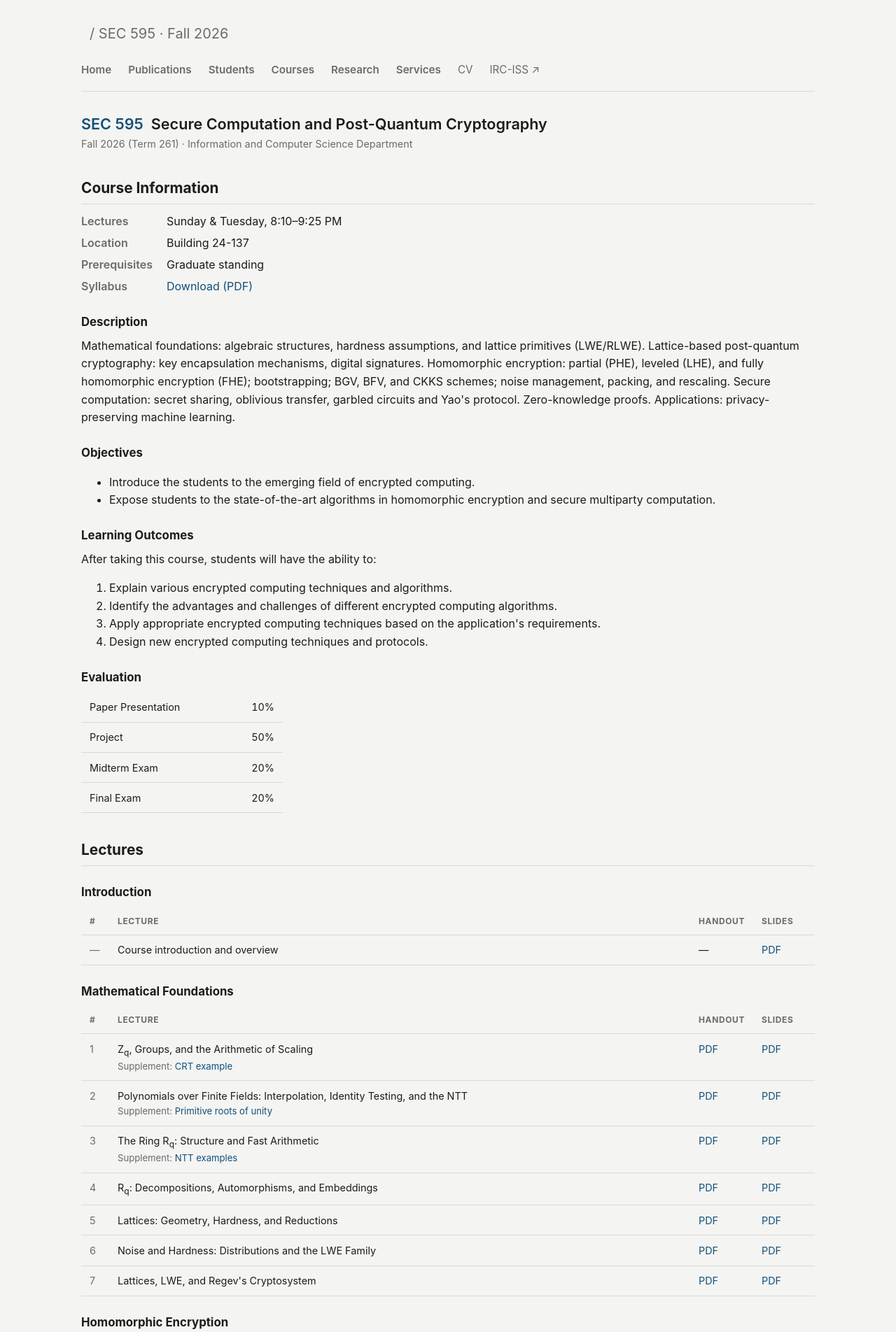
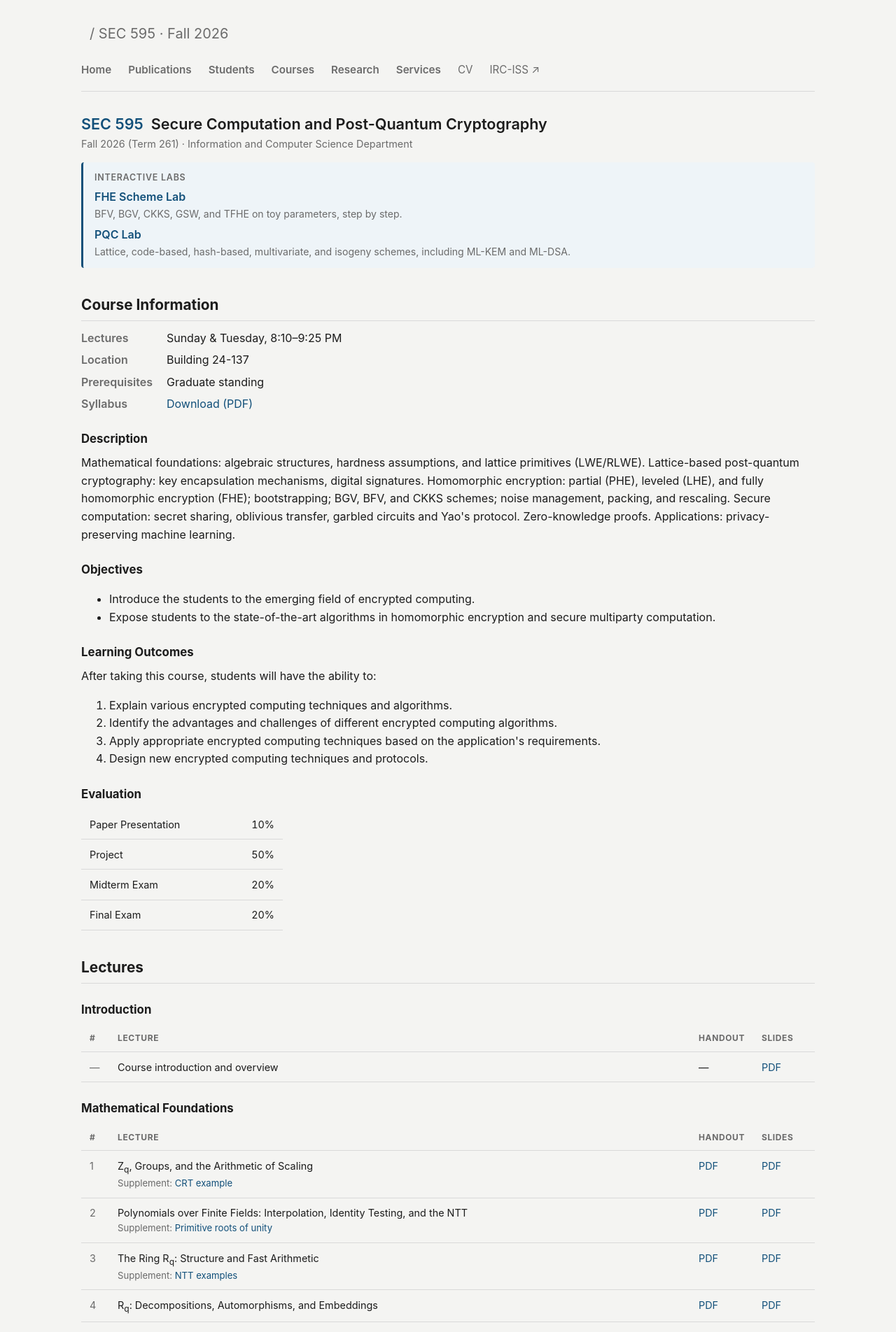
Before and after one commit to mfelemban/mfelemban.github.io, a Jekyll site: the page built from courses/sec595-261.html, in a window 1280 px wide. Shown: the top 1904 px of the page at 70% size. Built offline with Jekyll 4.4.1, drawn with Linux system fonts in a browser that asks for light colours; some of the changed text lies outside the part shown.

Commit message:
SEC 595: labs at top of page, L10/L11 examples, L15 retitled
- Show the FHE and PQC labs in an "Interactive labs" box at the top of the course page
- Add worked-example handouts to Lectures 10 and 11
- Retitle Lecture 15 "The TFHE Scheme" and attach the TFHE supplementary handout

Co-Authored-By: Claude Opus 5.5 <noreply@anthropic.com>
Claude-Session: https://claude.ai/code/session_01Xm9pnf65MuDCRA3G9eSZtE

```diff
--- a/_data/teaching/sec595_261.yml
+++ b/_data/teaching/sec595_261.yml
@@ -1,7 +1,7 @@
 # SEC 595 — Fall 2026 (Term 261). Rendered by _layouts/course.html.
 # Each lecture may have: n, title, handout, slides, extras (list of {title, url, kind, tab}).
 #   kind: label shown before the link (default "Supplement"); tab: lab tab to open (URL #fragment).
-# Each topic may have: labs (list of {title, url, note, tab}), shown under the topic heading.
+# labs (course level): list of {title, url, note, tab}, shown at the top of the page.
 #
 # Lab deep links (usable from handouts/slides):
 #   FHE lab tabs: bfv, bgv, ckks, gsw, tfhe, compare
@@ -152,6 +152,15 @@ links:
 
 materials: /files/SEC595-261
 
+labs:
+  - title: FHE Scheme Lab
+    url: FHE Scheme Lab.html
+    note: BFV, BGV, CKKS, GSW, and TFHE on toy parameters, step by step.
+  - title: PQC Lab
+    url: SEC595-PQC-Lab.html
+    tab: overview
+    note: Lattice, code-based, hash-based, multivariate, and isogeny schemes, including ML-KEM and ML-DSA.
+
 topics:
   - title: Introduction
     lectures:
@@ -199,10 +208,6 @@ topics:
         slides: Slides/SEC595-L7-Slides.pdf
 
   - title: Homomorphic Encryption
-    labs:
-      - title: FHE Scheme Lab
-        url: FHE Scheme Lab.html
-        note: interactive walkthrough of BFV, BGV, CKKS, GSW, and TFHE
     lectures:
       - n: 8
         title: "Homomorphic Encryption: Definitions and First Examples"
@@ -217,6 +222,8 @@ topics:
         handout: Handouts/SEC595-L10.pdf
         slides: Slides/SEC595-L10-Slides.pdf
         extras:
+          - title: Worked examples
+            url: Handouts/SEC595-L10-Examples.pdf
           - title: FHE Scheme Lab — BFV
             url: FHE Scheme Lab.html
             tab: bfv
@@ -226,6 +233,8 @@ topics:
         handout: Handouts/SEC595-L11.pdf
         slides: Slides/SEC595-L11-Slides.pdf
         extras:
+          - title: Worked examples
+            url: Handouts/SEC595-L11-Examples.pdf
           - title: FHE Scheme Lab — BGV
             url: FHE Scheme Lab.html
             tab: bgv
@@ -253,21 +262,18 @@ topics:
         handout: Handouts/SEC595-L14.pdf
         slides: Slides/SEC595-L14-Slides.pdf
       - n: 15
-        title: Bootstrapping GSW and TFHE
+        title: The TFHE Scheme
         handout: Handouts/SEC595-L15.pdf
         slides: Slides/SEC595-L15-Slides.pdf
         extras:
+          - title: "TFHE in detail: a full bootstrapping on a toy instance"
+            url: Handouts/SEC595-TFHE.pdf
           - title: FHE Scheme Lab — TFHE
             url: FHE Scheme Lab.html
             tab: tfhe
             kind: Lab
 
   - title: Post-Quantum Cryptography
-    labs:
-      - title: PQC Lab
-        url: SEC595-PQC-Lab.html
-        tab: overview
-        note: interactive walkthrough of lattice, code-based, hash-based, multivariate, and isogeny schemes
     lectures:
       - n: 16
         title: The Families of Post-Quantum Cryptography
--- a/_layouts/course.html
+++ b/_layouts/course.html
@@ -12,6 +12,20 @@ layout: default
   {{ c.title }}
   <span class="subtle">{{ c.term }} · {{ c.department }}</span>
 </p>
+
+{% if c.labs %}
+  <div class="course-labs">
+    <p class="course-labs-label">Interactive labs</p>
+    <ul>
+      {% for x in c.labs %}
+        <li>
+          <a href="{{ c.materials | append: '/' | append: x.url | uri_escape | relative_url }}{% if x.tab %}#{{ x.tab }}{% endif %}">{{ x.title }}</a>
+          {% if x.note %}<span>{{ x.note }}</span>{% endif %}
+        </li>
+      {% endfor %}
+    </ul>
+  </div>
+{% endif %}
 
 <h2>Course Information</h2>
 <dl class="course-info">
@@ -61,11 +75,6 @@ layout: default
 <h2>Lectures</h2>
 {% for t in c.topics %}
   <h3>{{ t.title }}</h3>
-  {% for x in t.labs %}
-    <p class="topic-lab">
-      Interactive lab: <a href="{{ c.materials | append: '/' | append: x.url | uri_escape | relative_url }}{% if x.tab %}#{{ x.tab }}{% endif %}">{{ x.title }}</a>{% if x.note %} — {{ x.note }}{% endif %}
-    </p>
-  {% endfor %}
   <div class="table-wrap">
     <table class="people lectures">
       <thead>
--- a/assets/css/main.css
+++ b/assets/css/main.css
@@ -471,14 +471,41 @@ table.lectures td:nth-child(n+3) {
   color: var(--muted);
 }
 
-.topic-lab {
-  margin: 0.25rem 0 0.6rem !important;
-  font-size: 0.9rem;
+.course-labs {
+  margin: 0.75rem 0 1.5rem;
+  padding: 0.75rem 1rem;
+  background: var(--accent-soft);
+  border-left: 3px solid var(--accent);
+  border-radius: 4px;
+}
+
+.course-labs-label {
+  margin: 0 0 0.35rem !important;
+  font-size: 0.78rem;
+  font-weight: 600;
+  letter-spacing: 0.06em;
+  text-transform: uppercase;
   color: var(--muted);
 }
 
-.topic-lab a {
+.course-labs ul {
+  margin: 0;
+  padding: 0;
+  list-style: none;
+}
+
+.course-labs li + li {
+  margin-top: 0.35rem;
+}
+
+.course-labs a {
   font-weight: 600;
+}
+
+.course-labs span {
+  display: block;
+  font-size: 0.88rem;
+  color: var(--muted);
 }
 
 .course-links {
```
